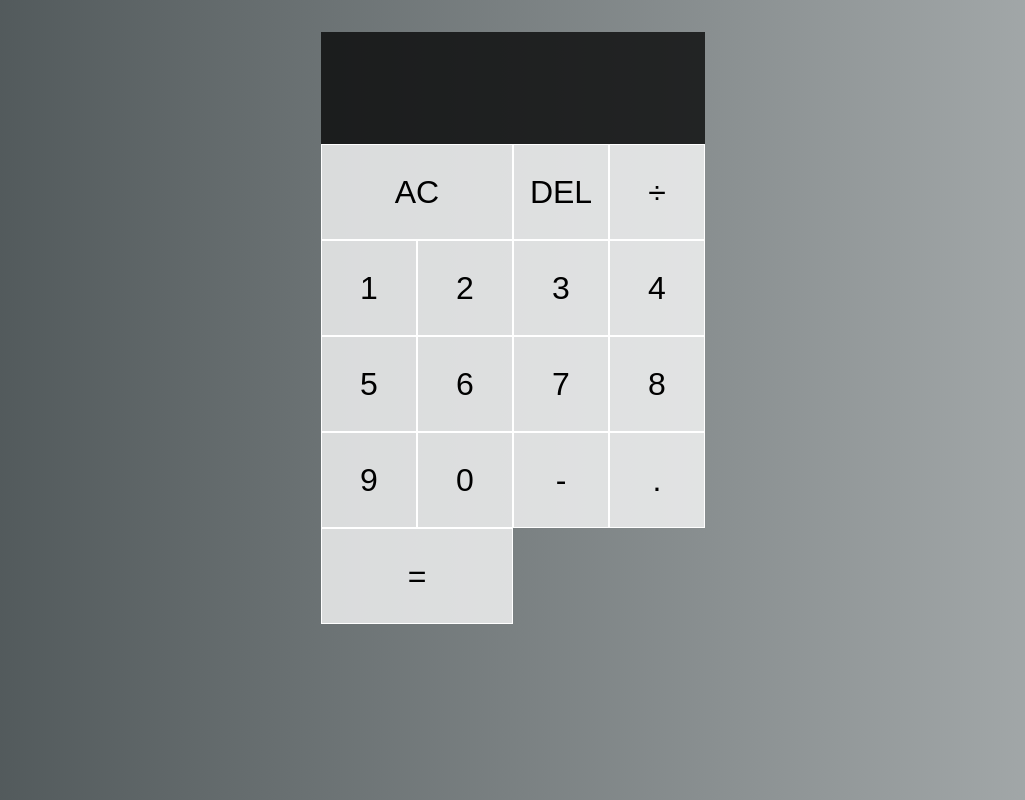
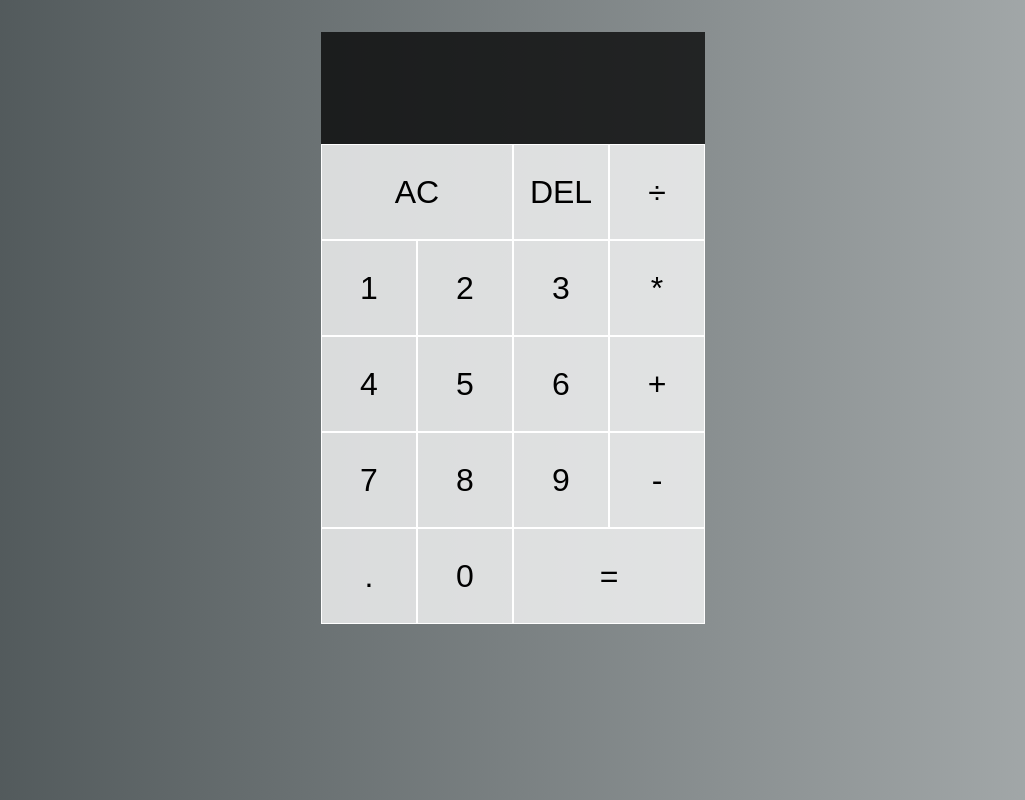
Before and after one commit to murraydeam/Calclulator, a React (Create React App) app in the folder frontend/: page / in a window 1280 px wide. Shown: the whole page, without its empty margins (127-1152 px from the left). Built offline with nearby package versions, Linux system fonts and the light colour scheme.

Commit message:
All digit buttons are connected, operation buttons have no fucntion yet.

```diff
--- a/frontend/src/components/Calculator.jsx
+++ b/frontend/src/components/Calculator.jsx
@@ -1,5 +1,6 @@
 import { useReducer } from "react";
 import DigitButton from "./DigitButton";
+import OperationButton from "./OperationButton";
 import "./styles.css";
 
 export const ACTIONS = {
@@ -30,25 +31,29 @@ export const Calculator = () => {
     <div className="calculator-grid">
       {/* Display */}
       <div className="output">
-        <div className="previous-operand">{currentOperand} {operation}</div>
+        <div className="previous-operand">
+          {currentOperand} {operation}
+        </div>
         <div className="current-operand">{previousOperand}</div>
       </div>
       {/* Buttons */}
       <button className="span-two">AC</button>
       <button>DEL</button>
-      <button>÷</button>
+      <OperationButton operation="÷" dispatch={dispatch} />
       <DigitButton digit="1" dispatch={dispatch} />
       <DigitButton digit="2" dispatch={dispatch} />
       <DigitButton digit="3" dispatch={dispatch} />
+      <OperationButton operation="*" dispatch={dispatch} />
       <DigitButton digit="4" dispatch={dispatch} />
       <DigitButton digit="5" dispatch={dispatch} />
       <DigitButton digit="6" dispatch={dispatch} />
+      <OperationButton operation="+" dispatch={dispatch} />
       <DigitButton digit="7" dispatch={dispatch} />
       <DigitButton digit="8" dispatch={dispatch} />
       <DigitButton digit="9" dispatch={dispatch} />
+      <OperationButton operation="-" dispatch={dispatch} />
+      <DigitButton digit="." dispatch={dispatch} />
       <DigitButton digit="0" dispatch={dispatch} />
-      <button>-</button>
-      <button>.</button>
       <button className="span-two">=</button>
     </div>
   );
--- /dev/null
+++ b/frontend/src/components/OperationButton.jsx
@@ -0,0 +1,14 @@
+import { ACTIONS } from "./Calculator";
+import DigitButton from "./DigitButton";
+
+const OperationButton = ({ dispatch, operation}) => {
+  return (
+    <button
+      onClick={() => dispatch({ type: ACTIONS.CHOOSE_OPERATION, payload: { operation } })}
+    >
+      {operation}
+    </button>
+  );
+};
+
+export default OperationButton;
```
